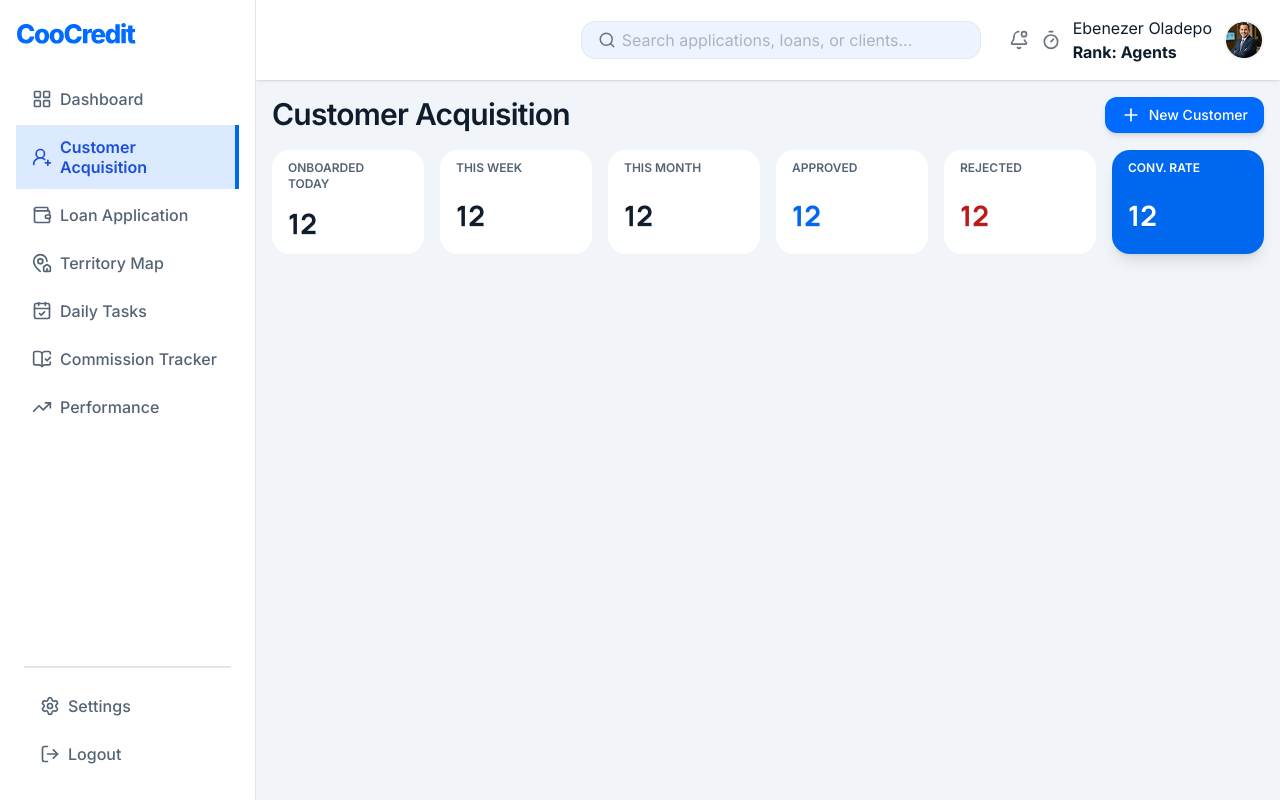
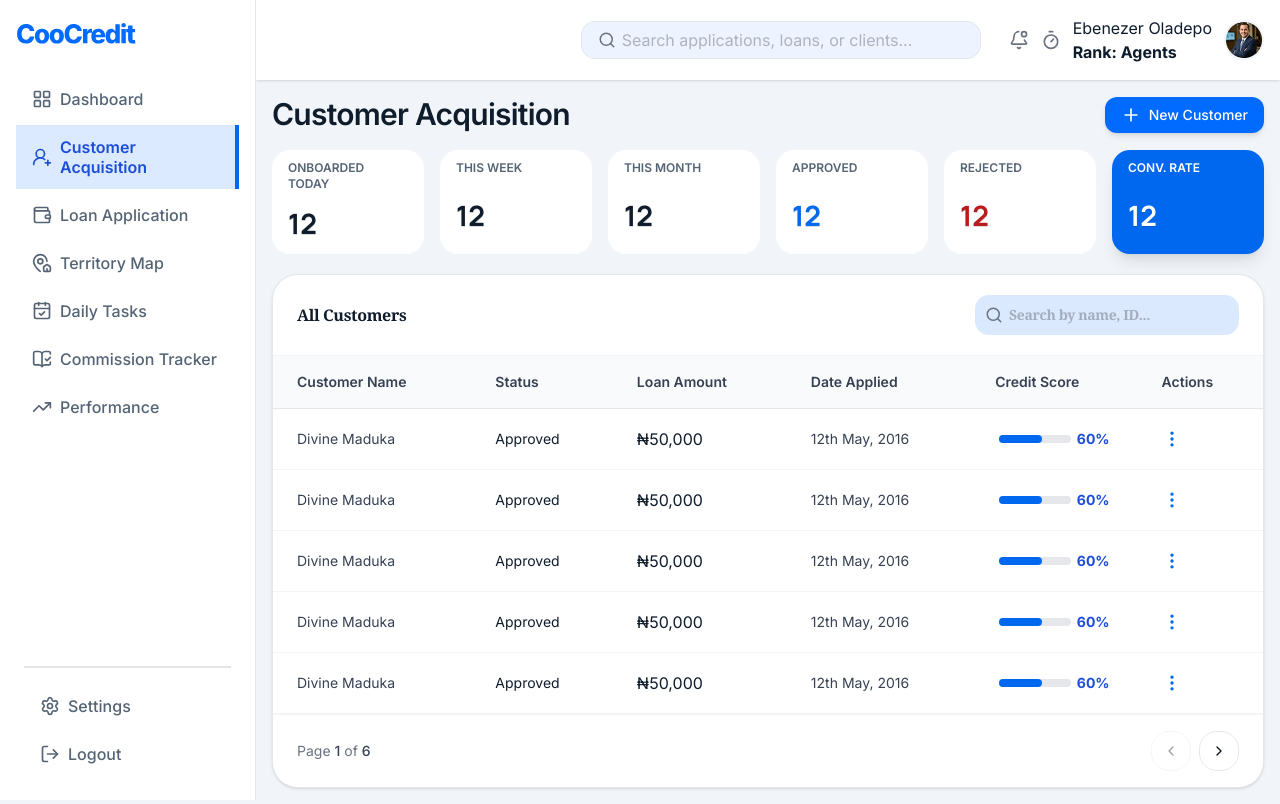
Before and after one commit to Banicoop/coocredit-business, a Next.js app: page /agents/customers in a window 1280 px wide. Built offline with nearby package versions, Linux system fonts and the light colour scheme; a web font is replaced by a local one.

Commit message:
implement customer's table, added customer's onboarding modal

```diff
--- /dev/null
+++ b/src/app/(dashboard)/agents/(main)/customers/@modals/AddCustomerModal.tsx
@@ -0,0 +1,12 @@
+import { Modal } from '@/components/primitives/modals/Modal';
+import React from 'react'
+
+const AddCustomerModal = ({open, setOpen}: {open: boolean, setOpen: any}) => {
+  return (
+    <Modal open={open} onOpenChange={setOpen}>
+        <Modal.Header title='Onboard New Customer' description='Complete all required fields to initiate a new loan application.'/>
+    </Modal>
+  )
+}
+
+export default AddCustomerModal;
--- /dev/null
+++ b/src/app/(dashboard)/agents/(main)/customers/@modals/default.tsx
@@ -0,0 +1,7 @@
+import React from 'react'
+
+const DefaultPage = () => {
+  return null;
+}
+
+export default DefaultPage;
--- /dev/null
+++ b/src/app/(dashboard)/agents/(main)/customers/_sections/CustCharts.tsx
@@ -0,0 +1,9 @@
+
+
+const CustomersTable = () => {
+  return (
+    <div>CustomersTable</div>
+  )
+}
+
+export default CustomersTable;
--- a/src/app/(dashboard)/agents/(main)/customers/_sections/CustHeader.tsx
+++ b/src/app/(dashboard)/agents/(main)/customers/_sections/CustHeader.tsx
@@ -1,8 +1,12 @@
+'use client';
+
 import Button from '@/components/primitives/buttons/Button';
 import Typography from '@/components/primitives/Typography';
 import { PageHeader } from '@/components/ui/PageHeader'
 import { Flex, Grid } from '@/components/ui/ui-layout';
 import { Plus } from 'lucide-react';
+import { useState } from 'react';
+import AddCustomerModal from '../@modals/AddCustomerModal';
 
 const Card = ({label, val, textColor, textColor1, className='bg-white'}: {label: string, val: number, textColor?: string, className?: string, textColor1?: string}) => (
     <Grid className={`px-4 py-2.5 gap-2.5 rounded-xl ${className}`}>
@@ -13,11 +17,13 @@ const Card = ({label, val, textColor, textColor1, className='bg-white'}: {label:
 
 const CustHeader = () => {
 
+    const [openModal, setOpenModal] = useState(false);
+
   return (
     <Grid className="gap-4">
         <Flex className='items-center justify-between w-full'>
             <PageHeader title='Customer Acquisition'/>
-            <Button variant='primary' startIcon={<Plus size={20}/>}>New Customer</Button>
+            <Button variant='primary' startIcon={<Plus size={20}/>} onClick={() => setOpenModal(true)}>New Customer</Button>
         </Flex>
 
         <Grid className='gap-4 grid-cols-2 md:grid-cols-3 lg:grid-cols-6'>
@@ -28,6 +34,8 @@ const CustHeader = () => {
             <Card label='rejected' val={12} textColor='text-[#BA1A1A]'/>
             <Card className='bg-primary shadow-lg' label='conv. rate' val={12} textColor='text-white' textColor1='text-white'/>
         </Grid>
+
+        <AddCustomerModal open={openModal} setOpen={setOpenModal}/>
     </Grid>
   )
 }
--- a/src/app/(dashboard)/agents/(main)/customers/page.tsx
+++ b/src/app/(dashboard)/agents/(main)/customers/page.tsx
@@ -1,9 +1,79 @@
+'use client';
+
+import { BasicTable } from '@/components/primitives/tables/BasicTable';
 import CustHeader from './_sections/CustHeader';
+import { TextField } from '@/components/primitives/inputs/TextField';
+import Typography from '@/components/primitives/Typography';
+import { Flex } from '@/components/ui/ui-layout';
+import { EllipsisVertical, Search } from 'lucide-react';
+import React from 'react';
+import { ProgressBar } from '@/components/ui/ProgessBar';
+
+const data = Array.from({length: 30}, () => ({
+  customerName: 'Divine Maduka',
+  customerID: '#CUST-8821',
+  loanAmount: 50000,
+  status: 'approved',
+  date: '12th May, 2016',
+  creditScore: 60
+}))
+
+const TableTitle = () => (
+    <Flex className='w-full flex-col md:flex-row justify-between'>
+        <Typography>All Customers</Typography>
+        <TextField startIcon={<Search size={18}/>} className='text-[#6B7280] bg-[#DBE9FE] p-2.5 text-sm ' placeholder='Search by name, ID...'/>
+    </Flex>
+)
 
 const AgentsCustomersPage = () => {
+
+  const columns = [
+    {
+      key: 'customerName',
+      title: 'Customer Name'
+    },
+    {
+      key: 'status',
+      title: 'Status',
+      render: (value: string) => (
+        <Typography variant='small' className='capitalize'>{value}</Typography>
+      )
+    },
+    {
+      key: 'loanAmount',
+      title: 'Loan Amount',
+      render: (value: number) => (
+        <Typography>₦{value.toLocaleString()}</Typography>
+      )
+    },
+    {
+      key: 'date',
+      title: 'Date Applied'
+    },
+    {
+      key: 'creditScore',
+      title: 'Credit Score',
+      render: (val: number) => (
+        <div className=" flex items-center p-1 gap-1.5">
+            <ProgressBar value={val} className='bg-primary'/>
+           <Typography color='active' weight='bold' variant='small'>{val}%</Typography>
+        </div>
+      )
+    },
+    {
+      key: 'Actions',
+      title: 'Actions',
+      render: (row: any) => (
+        <EllipsisVertical size={20} className='text-primary' />
+      )
+    },
+  ]
+
+
   return (
     <main className='grid gap-5'>
       <CustHeader/>
+      <BasicTable columns={columns} data={data ?? []} title={<TableTitle/>} pagination pageSize={5}/>
     </main>
   )
 }
```
